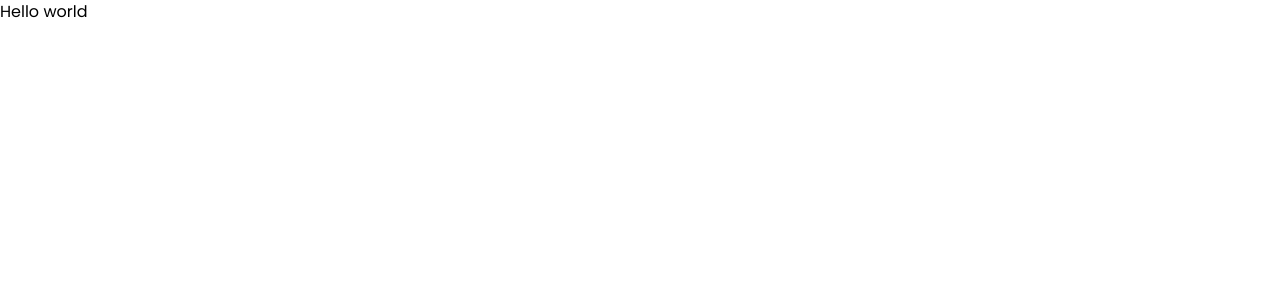
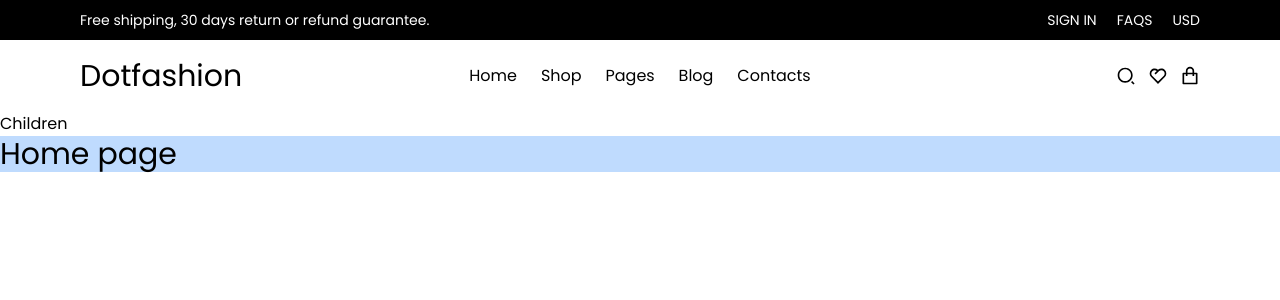
Before and after one commit to blackparadise0407/next-ecommerce, a Next.js app: page / in a window 1280 px wide. Shown: the top 300 px of the page. Built offline with nearby package versions, Linux system fonts and the light colour scheme.

Commit message:
Implement main layout

```diff
--- /dev/null
+++ b/src/layouts/MainLayout/MainLayout.tsx
@@ -0,0 +1,20 @@
+import { Fragment } from 'react';
+
+import MainLayoutHeader from '../MainLayoutHeader/MainLayoutHeader';
+
+interface MainLayoutProps {
+  children: React.ReactNode;
+}
+
+const MainLayout: React.FC<MainLayoutProps> = ({ children }) => {
+  return (
+    <Fragment>
+      <MainLayoutHeader />
+      <main>
+        Children
+        {children}
+      </main>
+    </Fragment>
+  );
+};
+export default MainLayout;
--- /dev/null
+++ b/src/layouts/MainLayoutHeader/MainLayoutHeader.mock.ts
@@ -0,0 +1,5 @@
+const base = {};
+
+export const mockMainLayoutNavbarProps = {
+  base,
+};
--- /dev/null
+++ b/src/layouts/MainLayoutHeader/MainLayoutHeader.tsx
@@ -0,0 +1,55 @@
+import Link, { LinkProps } from 'next/link';
+import { RiHeart2Line, RiSearch2Line, RiShoppingBagLine } from 'react-icons/ri';
+
+const StyledLink: React.FC<LinkProps & { children: React.ReactNode }> = (
+  props,
+) => {
+  return <Link {...props}>{props.children}</Link>;
+};
+
+const MainLayoutHeader: React.FC<{}> = () => {
+  return (
+    <header>
+      <div className="py-2.5 text-sm bg-black text-white">
+        <div className="container flex">
+          <p>Free shipping, 30 days return or refund guarantee.</p>
+          <div className="flex-grow"></div>
+          <ul className="flex items-center gap-5 uppercase">
+            <li>sign in</li>
+            <li>faqs</li>
+            <li>usd</li>
+          </ul>
+        </div>
+      </div>
+      <div className="bg-white">
+        <div className="container flex items-center">
+          <h1 className="flex-1">Dotfashion</h1>
+          <ul className="flex-1 flex items-center justify-evenly py-6 gap-2">
+            <li>
+              <StyledLink href="#">Home</StyledLink>
+            </li>
+            <li>
+              <Link href="#">Shop</Link>
+            </li>
+            <li>
+              <Link href="#">Pages</Link>
+            </li>
+            <li>
+              <Link href="#">Blog</Link>
+            </li>
+            <li>
+              <Link href="#">Contacts</Link>
+            </li>
+          </ul>
+          <div className="flex-1 flex text-xl gap-3 justify-end">
+            <RiSearch2Line />
+            <RiHeart2Line />
+            <RiShoppingBagLine />
+          </div>
+        </div>
+      </div>
+    </header>
+  );
+};
+
+export default MainLayoutHeader;
--- a/src/pages/_app.tsx
+++ b/src/pages/_app.tsx
@@ -1,9 +1,11 @@
-import type { AppProps } from 'next/app';
-
 import '@/styles/globals.css';
 
-function Application({ Component, pageProps }: AppProps) {
-  return <Component {...pageProps} />;
+import { AppPropsWithLayout } from './page';
+
+function Application({ Component, pageProps }: AppPropsWithLayout) {
+  const getLayout = Component.getLayout ?? ((page) => page);
+
+  return getLayout(<Component {...pageProps} />);
 }
 
 export default Application;
--- a/src/pages/index.tsx
+++ b/src/pages/index.tsx
@@ -1,8 +1,11 @@
-import type { NextPage } from 'next';
 import Head from 'next/head';
 import { Fragment } from 'react';
 
-const Home: NextPage = () => {
+import MainLayout from '@/layouts/MainLayout/MainLayout';
+
+import { NextPageWithLayout } from './page';
+
+const Home: NextPageWithLayout = () => {
   return (
     <Fragment>
       <Head>
@@ -10,9 +13,11 @@ const Home: NextPage = () => {
         <meta name="description" content="Generated by create next app" />
         <link rel="icon" href="/favicon.ico" />
       </Head>
-      <main>Hello world</main>
+      <h1 className="bg-blue-200">Home page</h1>
     </Fragment>
   );
 };
 
 export default Home;
+
+Home.getLayout = (page) => <MainLayout>{page}</MainLayout>;
```
Also changed, not shown: src/pages/page.d.ts (added, +12 -0 lines), 1 other file (tests, documents, lock files or other folders).
